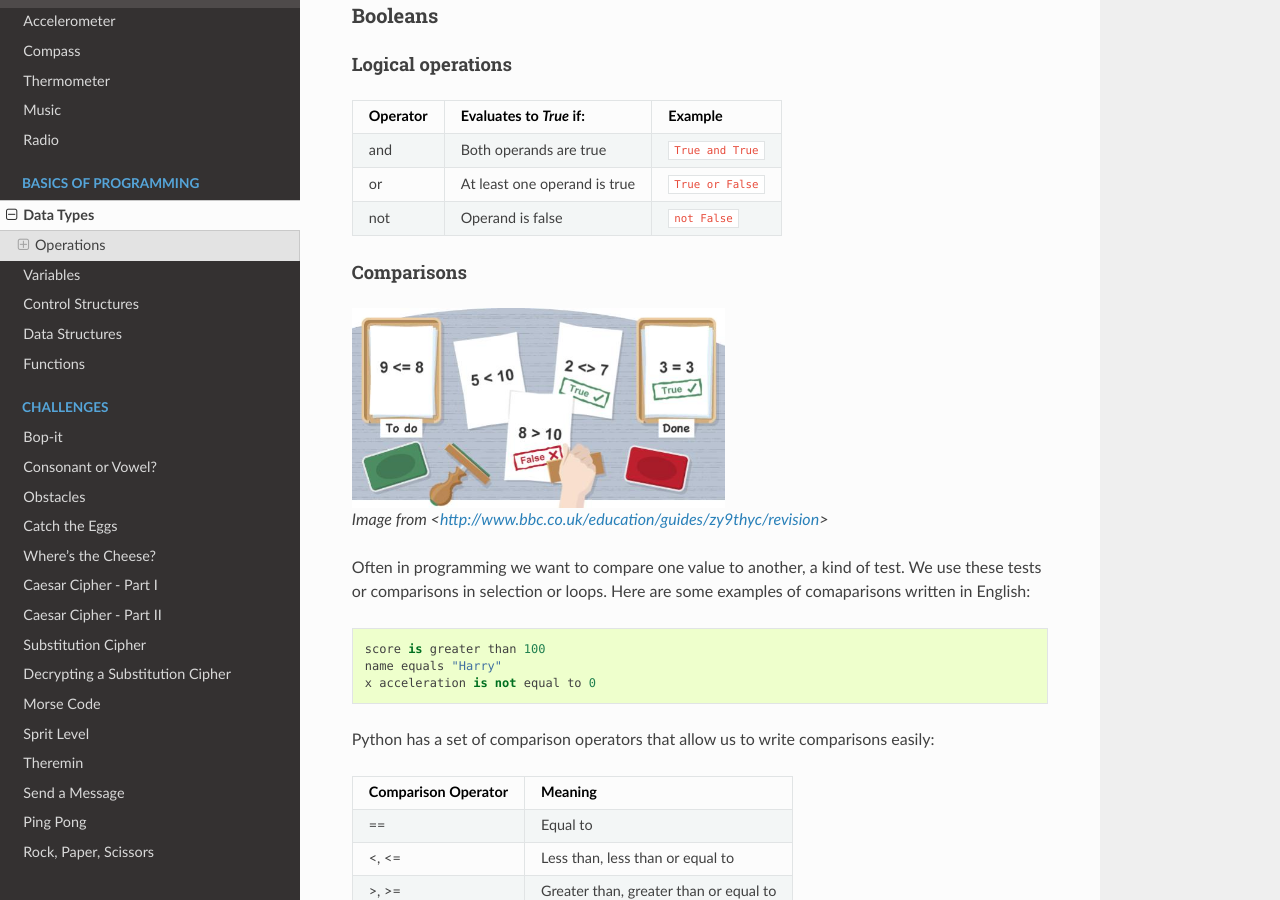
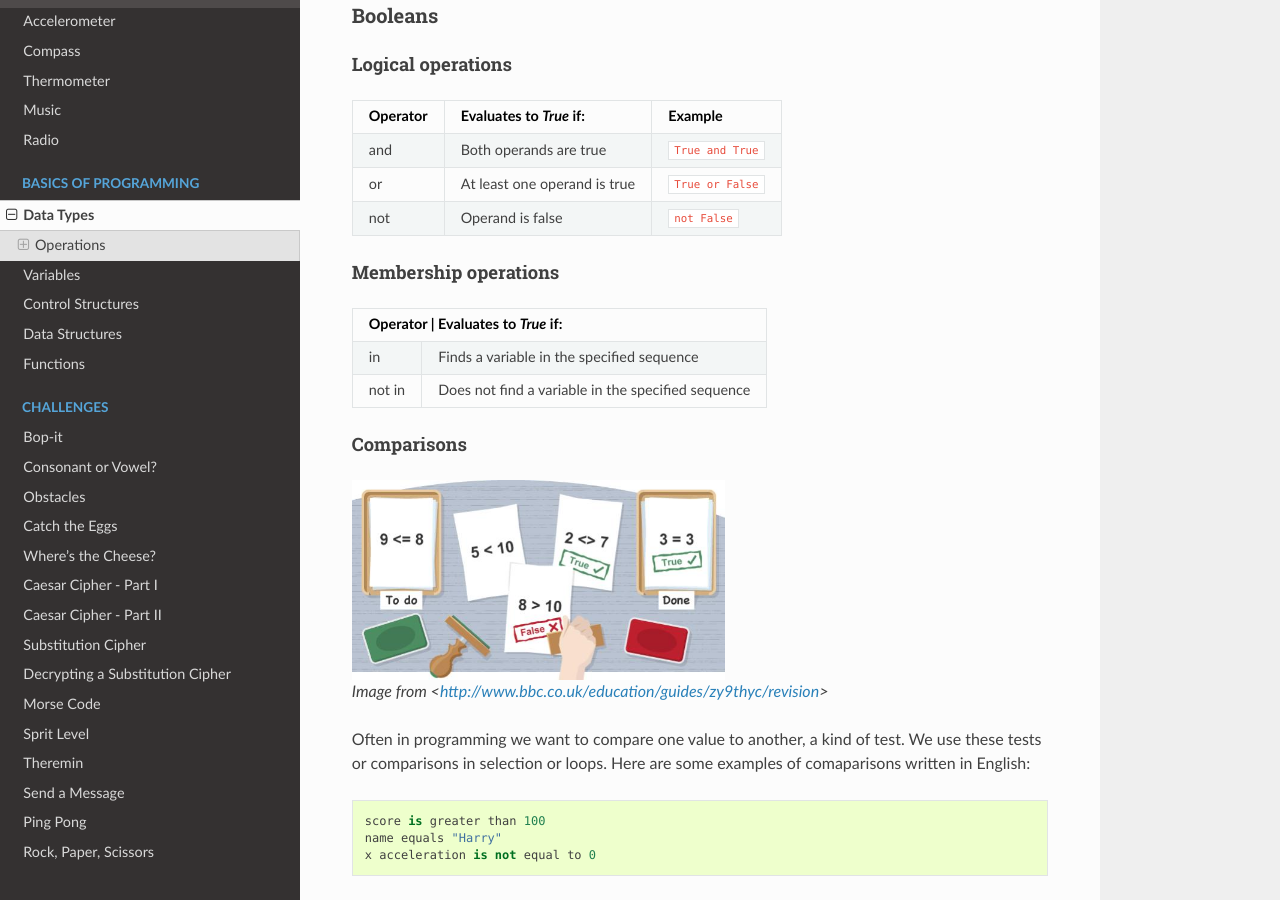
Before and after one commit to rharbird/microbit-challenges, a Sphinx documentation site: the page built from docs/source/basics/data_types.rst, in a window 1280 px wide and 900 px high, scrolled down 1866 px. Built offline with Sphinx 7.4.7 and the Read the Docs theme 2.0.0, drawn with Linux system fonts in a browser that asks for light colours; pages that are not in the unit, such as notebooks, are missing from menus.

Commit message:
Add membership operations to 'Data Types'

```diff
--- a/docs/source/basics/data_types.rst
+++ b/docs/source/basics/data_types.rst
@@ -74,7 +74,16 @@ Logical operations
 +----------+--------------------------------+-------------------+
 
 
+Membership operations
+----------------------
 
++---------------------------------------------------------------+
+| Operator | Evaluates to `True` if:                            |
++==========+====================================================+
+|   in     | Finds a variable in the specified sequence         |
++----------+----------------------------------------------------+
+| not in   | Does not find a variable in the specified sequence |
++----------+----------------------------------------------------+
 
 Comparisons
 -----------
```
